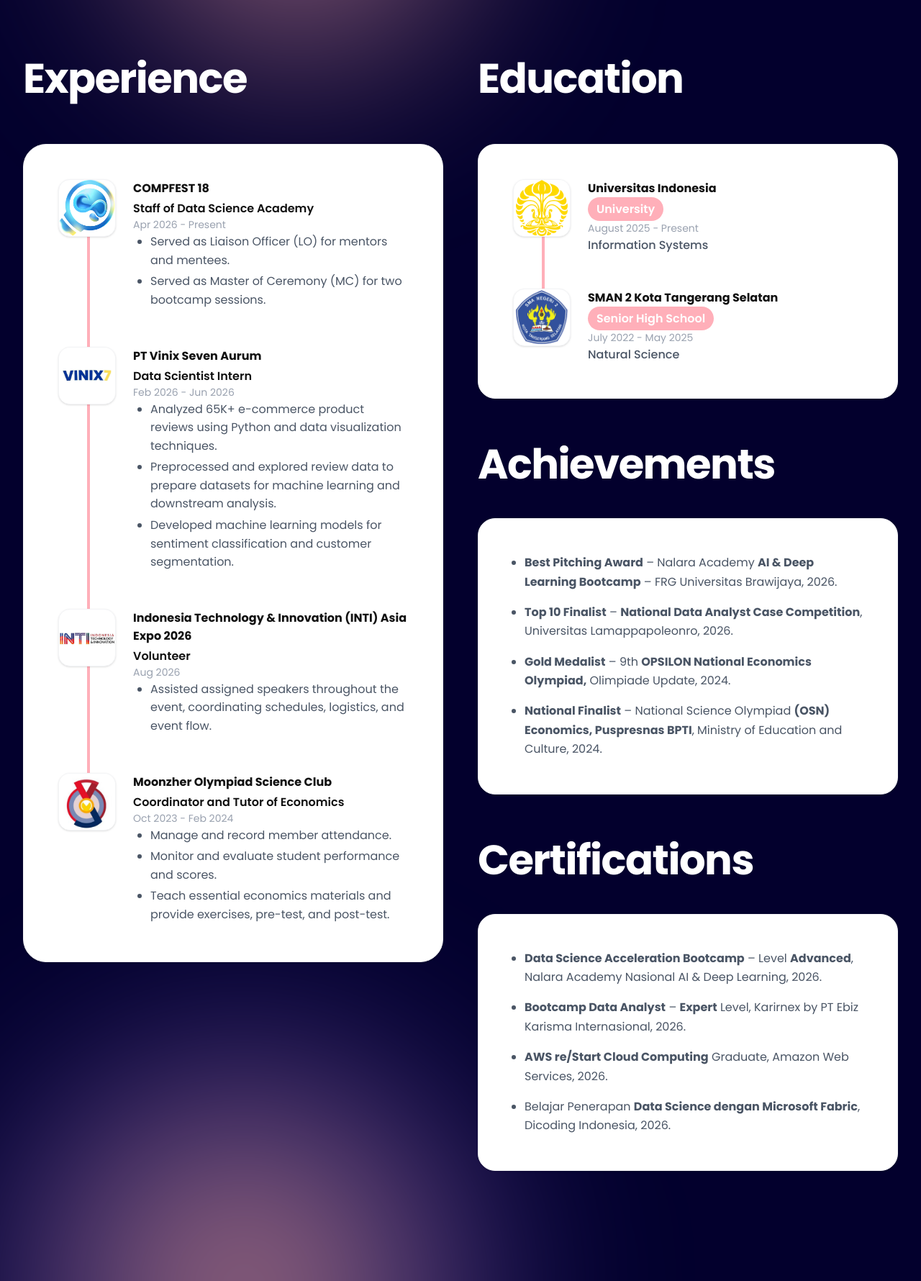
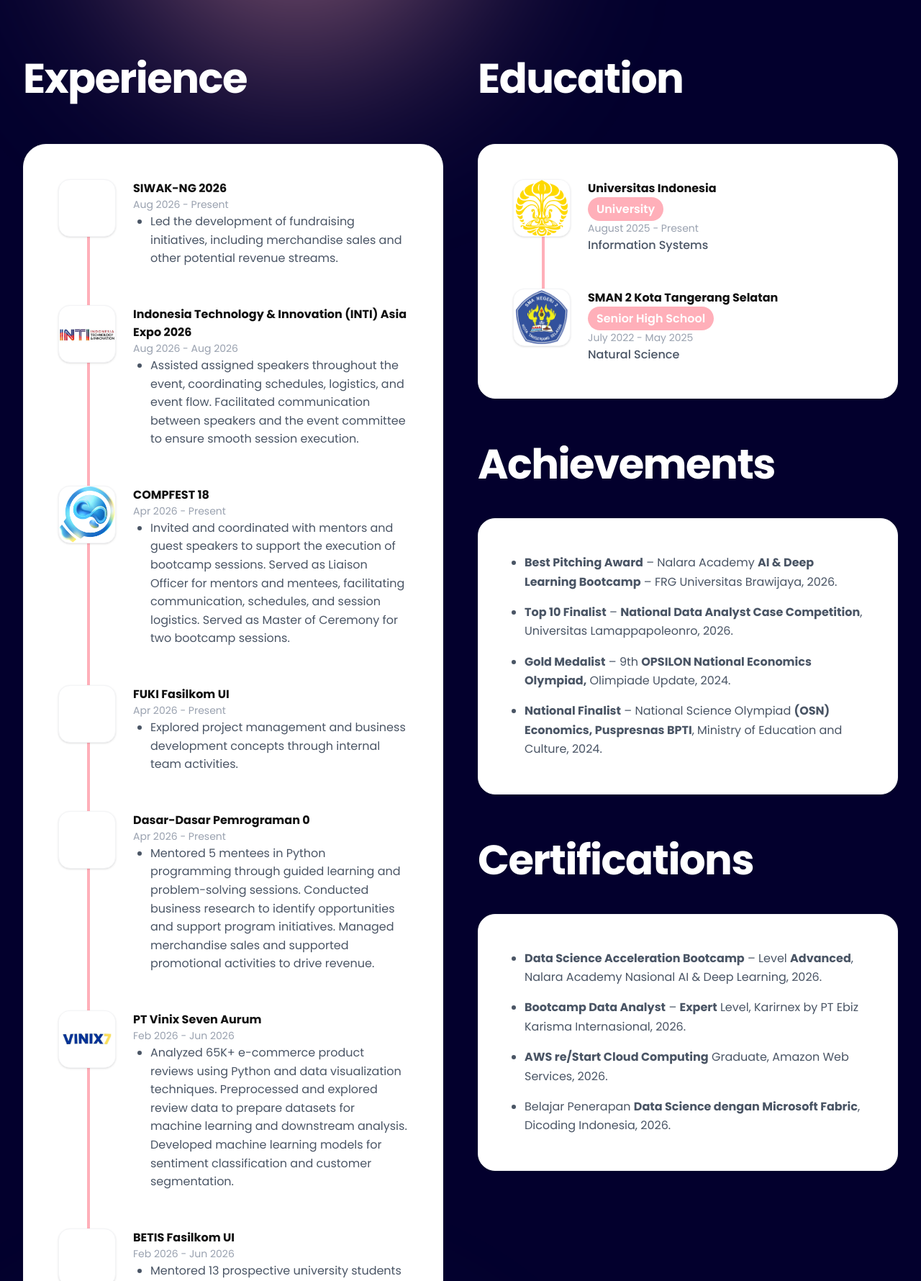
Before and after one commit to syakhrnss/myportofolio, a Django app: page / in a window 1280 px wide. Shown: the part 1414-3194 px from the top of the page at 72% size. Run offline with Django 5.2, Linux system fonts and the light colour scheme; data comes from the database, SQL or seed files in the repository.

Commit message:
feat(experience): seed real experience data via migration

```diff
--- a/main/tests.py
+++ b/main/tests.py
@@ -54,5 +54,5 @@ class MainTest(TestCase):
         response = self.client.get(reverse("main:show_experience"))
 
         self.assertFalse(self.experience.is_ongoing)
+        self.assertContains(response, self.experience.title)
         self.assertContains(response, "Selesai")
-        self.assertNotContains(response, "Sedang berlangsung")
--- a/main/views.py
+++ b/main/views.py
@@ -4,6 +4,8 @@ from main.models import Experience
 
 
 def show_main(request):
+    experience_list = Experience.objects.all().order_by("-started_at")
+
     context = {
         "name": "Arsya",
         "npm": "2506544076",
@@ -12,6 +14,7 @@ def show_main(request):
             "I am Arsya Khairunissa Budiman, an undergraduate Information Systems student at Universitas Indonesia."
             "Passionate about exploring data, technology, and innovation to solve real-world problems. "
         ),
+         "experience_list": experience_list,
     }
     return render(request, "index.html", context)
 
--- a/templates/index.html
+++ b/templates/index.html
@@ -74,70 +74,48 @@
     <div class="exp-edu__grid">
 
         <div class="exp-edu__col">
+
             <h2 class="section-heading">Experience</h2>
             <div class="panel reveal">
                 <div class="timeline">
 
+                    {% for experience in experience_list %}
                     <article class="timeline-item reveal">
+
                         <div class="timeline-item__logo">
+                            {% if experience.title == "COMPFEST 18" %}
                                 <img src="static/img/compfest.webp" alt="COMPFEST logo">
+                            {% elif experience.title == "PT Vinix Seven Aurum" %}
+                                <img src="static/img/vinix.jpg" alt="PT Vinix logo">
+                            {% elif experience.title == "Indonesia Technology & Innovation (INTI) Asia Expo 2026" %}
+                                <img src="static/img/inti.jpg" alt="INTI logo">
+                            {% elif experience.title == "MOONZHER Olympiad Science Club" %}
+                                <img src="static/img/moscopic.jpg" alt="Moscopic logo">
+                            {% endif %}
                         </div>
+
                         <div class="timeline-item__body">
-                <h3 class="timeline-item__title">COMPFEST 18</h3>
-                <p class="timeline-item__role">Staff of Data Science Academy</p>
-                <p class="timeline-item__date">Apr 2026 - Present</p>
+
+                            <h3 class="timeline-item__title">
+                                {{ experience.title }}
+                            </h3>
+
+                            <p class="timeline-item__date">
+                                {{ experience.started_at|date:"M Y" }}
+                                -
+                                {% if experience.is_ongoing %}
+                                    Present
+                                {% else %}
+                                    {{ experience.ended_at|date:"M Y" }}
+                                {% endif %}
+                            </p>
+
                             <ul class="timeline-item__list">
-                  <li>Served as Liaison Officer (LO) for mentors and mentees.</li>
-                  <li>Served as Master of Ceremony (MC) for two bootcamp sessions.</li>
+                                <li>{{ experience.description }}</li>
                             </ul>
                         </div>
                     </article>
-
-            <article class="timeline-item reveal">
-              <div class="timeline-item__logo">
-                <img src="static/img/vinix.jpg" alt="PT Vinix logo">
-              </div>
-              <div class="timeline-item__body">
-                <h3 class="timeline-item__title">PT Vinix Seven Aurum</h3>
-                <p class="timeline-item__role">Data Scientist Intern</p>
-                <p class="timeline-item__date">Feb 2026 - Jun 2026</p>
-                <ul class="timeline-item__list">
-                  <li>Analyzed 65K+ e-commerce product reviews using Python and data visualization techniques.</li>
-                  <li>Preprocessed and explored review data to prepare datasets for machine learning and downstream analysis.</li>
-                  <li>Developed machine learning models for sentiment classification and customer segmentation.</li>
-                </ul>
-              </div>
-            </article>
-
-            <article class="timeline-item reveal">
-              <div class="timeline-item__logo">
-                <img src="static/img/inti.jpg" alt="INTI logo">
-              </div>
-              <div class="timeline-item__body">
-                <h3 class="timeline-item__title">Indonesia Technology &amp; Innovation (INTI) Asia Expo 2026</h3>
-                <p class="timeline-item__role">Volunteer</p>
-                <p class="timeline-item__date">Aug 2026</p>
-                <ul class="timeline-item__list">
-                  <li>Assisted assigned speakers throughout the event, coordinating schedules, logistics, and event flow.</li>
-                </ul>
-              </div>
-            </article>
-
-            <article class="timeline-item reveal">
-              <div class="timeline-item__logo">
-                <img src="static/img/moscopic.jpg" alt="Moscopic logo">
-              </div>
-              <div class="timeline-item__body">
-                <h3 class="timeline-item__title">Moonzher Olympiad Science Club</h3>
-                <p class="timeline-item__role">Coordinator and Tutor of Economics</p>
-                <p class="timeline-item__date">Oct 2023 - Feb 2024</p>
-                <ul class="timeline-item__list">
-                  <li>Manage and record member attendance.</li>
-                  <li>Monitor and evaluate student performance and scores.</li>
-                  <li>Teach essential economics materials and provide exercises, pre-test, and post-test.</li>
-                </ul>
-              </div>
-            </article>
+                    {% endfor %}
 
                 </div>
             </div>
```
Also changed, not shown: main/migrations/0003_seed_experience_data.py (added). Lines whose indentation alone changed are shown as unchanged.
